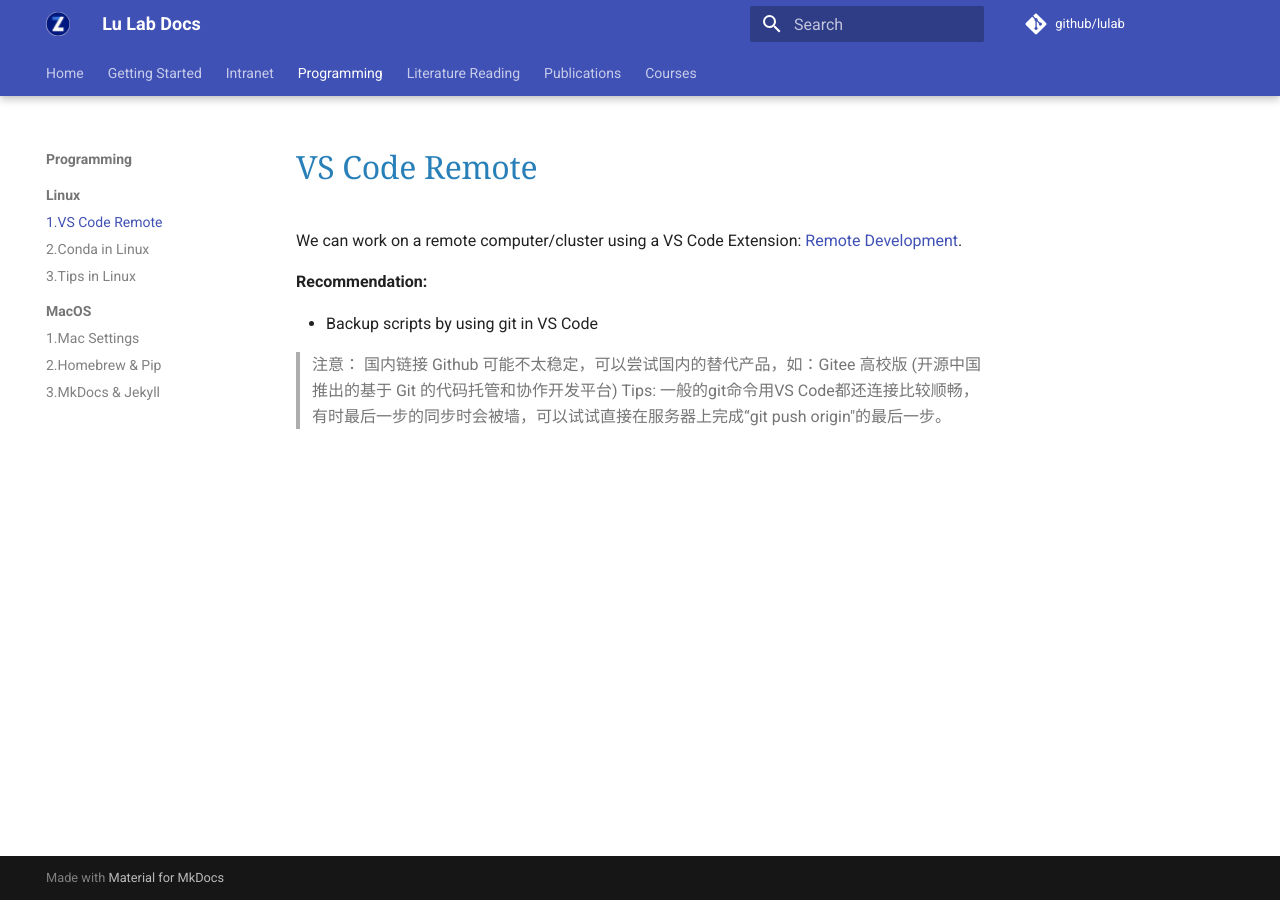
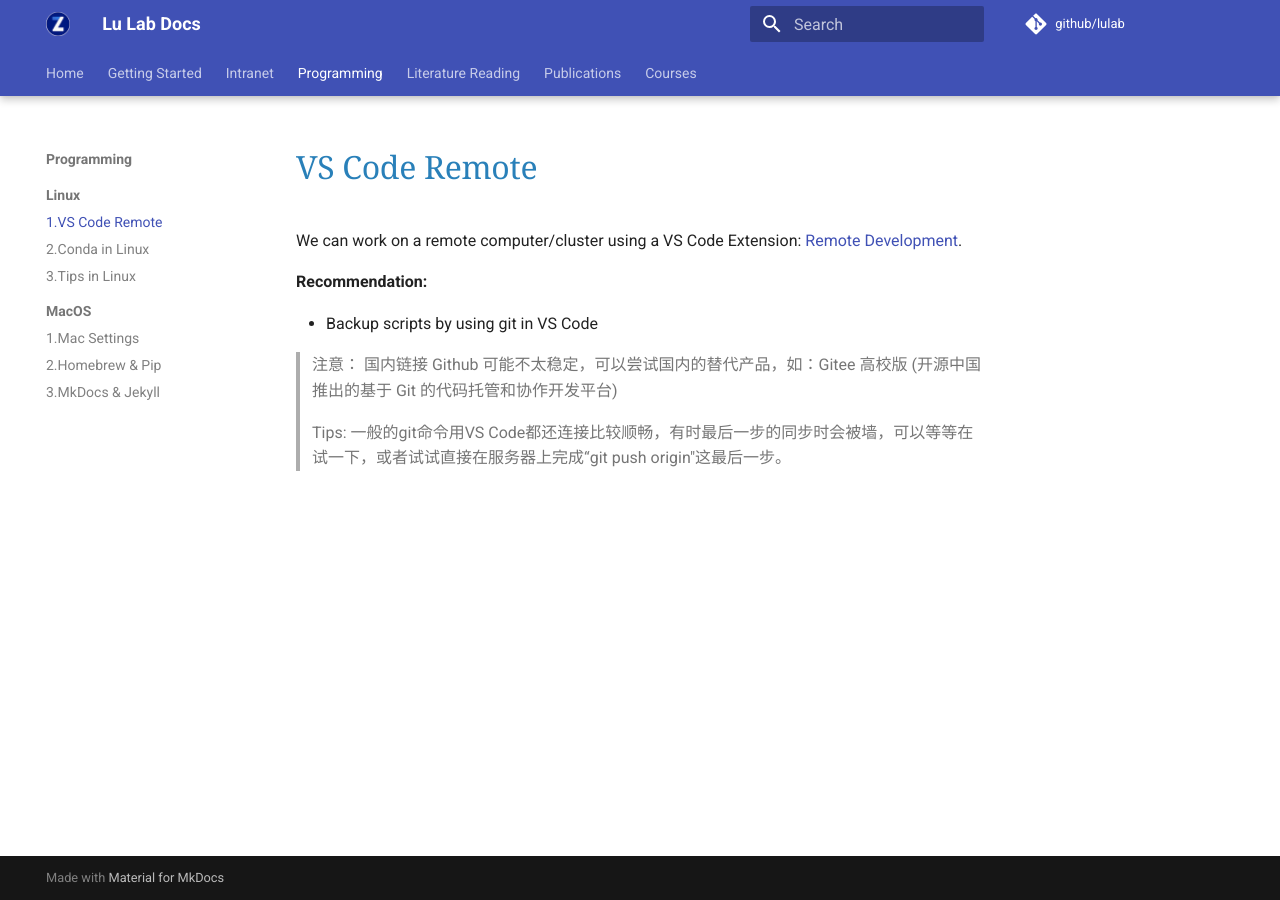
Before and after one commit to lulab/mkdocs, an MkDocs documentation site: the page built from docs/program/vscode.md, in a window 1280 px wide. Built offline with MkDocs 1.6.1 and Material for MkDocs 9.7.7, drawn with Linux system fonts in a browser that asks for light colours.

Commit message:
Improve clarity in VS Code Remote tips by adding a pause suggestion for git push

```diff
--- a/docs/program/vscode.md
+++ b/docs/program/vscode.md
@@ -7,4 +7,5 @@
 * Backup scripts by using git in VS Code
 
 > 注意： 国内链接 Github 可能不太稳定，可以尝试国内的替代产品，如：Gitee 高校版 (开源中国推出的基于 Git 的代码托管和协作开发平台)
-> Tips: 一般的git命令用VS Code都还连接比较顺畅，有时最后一步的同步时会被墙，可以试试直接在服务器上完成“git push origin"的最后一步。
+>
+> Tips: 一般的git命令用VS Code都还连接比较顺畅，有时最后一步的同步时会被墙，可以等等在试一下，或者试试直接在服务器上完成“git push origin"这最后一步。
```
